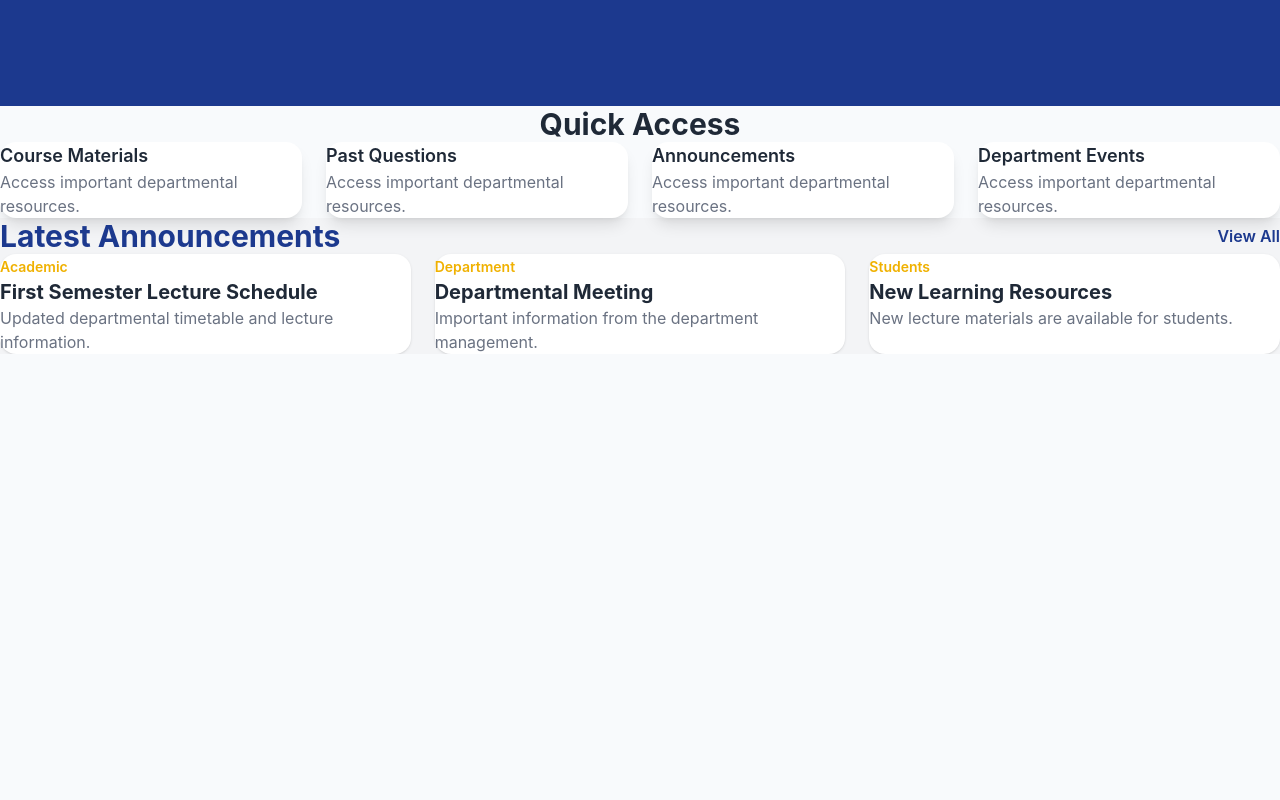
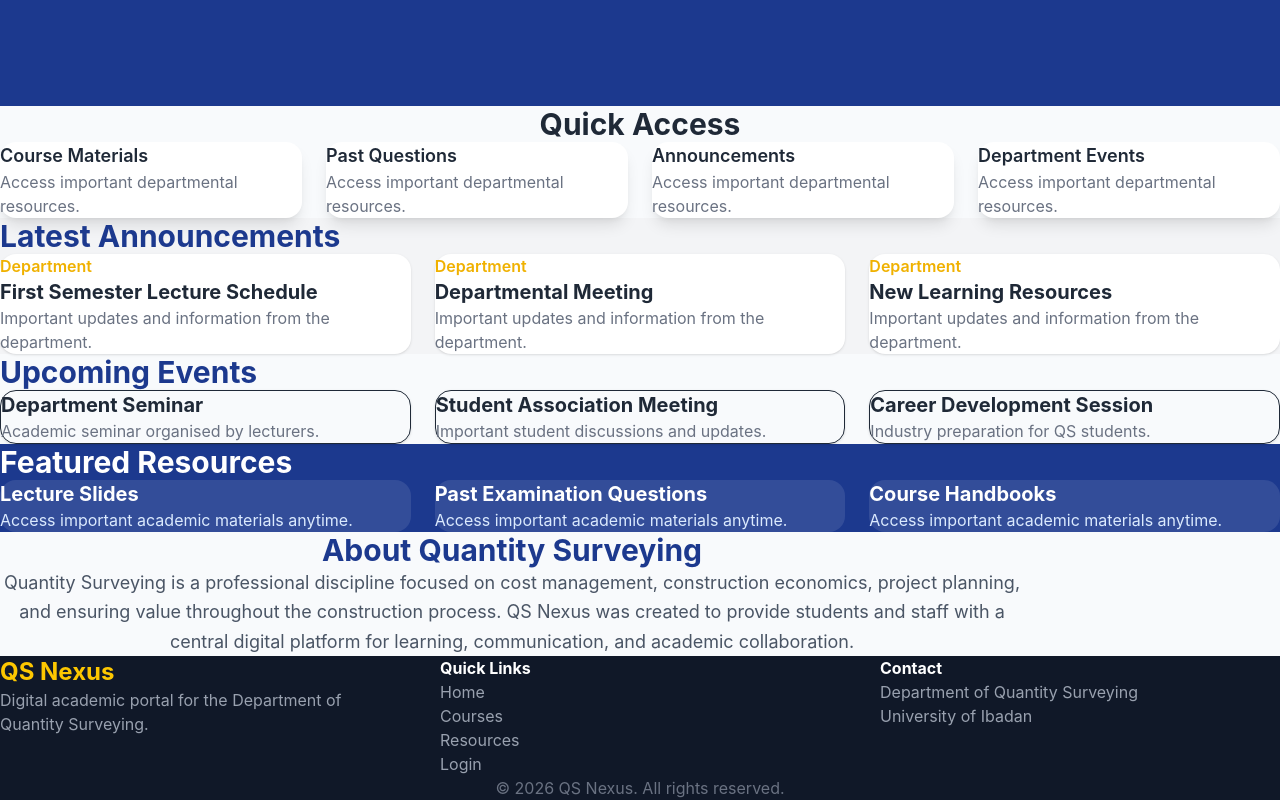
Before and after one commit to Yungdon83/qs-nexus, a React (Vite) app in the folder client/: page / in a window 1280 px wide. Shown: the part 582-1382 px from the top of the page. Before the commit the page ends 936 px from the top, so only its background shows below. Built offline with nearby package versions, Linux system fonts and the light colour scheme.

Commit message:
Completed QS Nexus public homepage

```diff
--- a/client/src/pages/Home.jsx
+++ b/client/src/pages/Home.jsx
@@ -28,10 +28,9 @@
 
             <div className="mt-8 flex gap-4">
 
-              <button className="bg-yellow-400 text-blue-900 px-6 py-3 rounded-xl font-semibold hover:bg-yellow-300">
+              <button className="bg-yellow-400 text-blue-900 px-6 py-3 rounded-xl font-semibold">
                 Student Portal
               </button>
-
 
               <button className="border border-white px-6 py-3 rounded-xl hover:bg-white hover:text-blue-900">
                 Explore Courses
@@ -42,41 +41,28 @@
           </div>
 
 
-
           <div className="bg-white/10 backdrop-blur-lg rounded-3xl p-10">
 
             <div className="grid grid-cols-2 gap-6">
 
-              <div className="bg-white/10 p-6 rounded-xl">
+              {[
+                ["500+", "Students"],
+                ["50+", "Courses"],
+                ["30+", "Lecturers"],
+                ["5", "Levels"]
+              ].map(([number, text]) => (
+
+                <div key={text} className="bg-white/10 p-6 rounded-xl">
+
                   <h2 className="text-3xl font-bold text-yellow-400">
-                  500+
+                    {number}
                   </h2>
-                <p>Students</p>
+
+                  <p>{text}</p>
+
                 </div>
 
-
-              <div className="bg-white/10 p-6 rounded-xl">
-                <h2 className="text-3xl font-bold text-yellow-400">
-                  50+
-                </h2>
-                <p>Courses</p>
-              </div>
-
-
-              <div className="bg-white/10 p-6 rounded-xl">
-                <h2 className="text-3xl font-bold text-yellow-400">
-                  30+
-                </h2>
-                <p>Lecturers</p>
-              </div>
-
-
-              <div className="bg-white/10 p-6 rounded-xl">
-                <h2 className="text-3xl font-bold text-yellow-400">
-                  5
-                </h2>
-                <p>Levels</p>
-              </div>
+              ))}
 
             </div>
 
@@ -106,7 +92,7 @@
               "Past Questions",
               "Announcements",
               "Department Events"
-            ].map((item) => (
+            ].map((item)=>(
 
               <div
                 key={item}
@@ -134,79 +120,217 @@
 
 
 
-      {/* Announcements Section */}
+      {/* Announcements */}
 
       <section className="py-20 bg-gray-100 px-6">
 
         <div className="max-w-7xl mx-auto">
 
-
-          <div className="flex justify-between items-center mb-10">
-
-            <h2 className="text-3xl font-bold text-blue-900">
+          <h2 className="text-3xl font-bold text-blue-900 mb-10">
             Latest Announcements
           </h2>
 
 
-            <button className="text-blue-900 font-semibold hover:text-yellow-500">
-              View All
-            </button>
+          <div className="grid md:grid-cols-3 gap-6">
+
+            {[
+              "First Semester Lecture Schedule",
+              "Departmental Meeting",
+              "New Learning Resources"
+            ].map((item)=>(
+
+              <div key={item} className="bg-white rounded-2xl shadow p-6">
+
+                <p className="text-yellow-500 font-semibold">
+                  Department
+                </p>
+
+                <h3 className="font-bold text-xl mt-3">
+                  {item}
+                </h3>
+
+                <p className="text-gray-500 mt-3">
+                  Important updates and information from the department.
+                </p>
 
               </div>
 
+            ))}
+
+          </div>
+
+        </div>
+
+      </section>
+
+
+
+
+      {/* Events */}
+
+      <section className="py-20 px-6">
+
+        <div className="max-w-7xl mx-auto">
+
+          <h2 className="text-3xl font-bold text-blue-900 mb-10">
+            Upcoming Events
+          </h2>
 
 
           <div className="grid md:grid-cols-3 gap-6">
 
+            {[
+              ["Department Seminar", "Academic seminar organised by lecturers."],
+              ["Student Association Meeting", "Important student discussions and updates."],
+              ["Career Development Session", "Industry preparation for QS students."]
+            ].map(([title, description])=>(
 
-            <div className="bg-white rounded-2xl shadow p-6">
+              <div
+                key={title}
+                className="border rounded-2xl p-6 shadow-sm hover:shadow-lg transition"
+              >
 
-              <span className="text-sm text-yellow-500 font-semibold">
-                Academic
-              </span>
-
-              <h3 className="font-bold text-xl mt-3">
-                First Semester Lecture Schedule
+                <h3 className="text-xl font-bold">
+                  {title}
                 </h3>
 
                 <p className="text-gray-500 mt-3">
-                Updated departmental timetable and lecture information.
+                  {description}
+                </p>
+
+              </div>
+
+            ))}
+
+          </div>
+
+        </div>
+
+      </section>
+
+
+
+
+      {/* Featured Resources */}
+
+      <section className="py-20 bg-blue-900 text-white px-6">
+
+        <div className="max-w-7xl mx-auto">
+
+          <h2 className="text-3xl font-bold mb-10">
+            Featured Resources
+          </h2>
+
+
+          <div className="grid md:grid-cols-3 gap-6">
+
+            {[
+              "Lecture Slides",
+              "Past Examination Questions",
+              "Course Handbooks"
+            ].map((resource)=>(
+
+              <div key={resource} className="bg-white/10 rounded-2xl p-6">
+
+                <h3 className="text-xl font-bold">
+                  {resource}
+                </h3>
+
+                <p className="text-blue-100 mt-3">
+                  Access important academic materials anytime.
+                </p>
+
+              </div>
+
+            ))}
+
+          </div>
+
+        </div>
+
+      </section>
+
+
+
+
+      {/* Department Overview */}
+
+      <section className="py-20 px-6">
+
+        <div className="max-w-5xl mx-auto text-center">
+
+          <h2 className="text-3xl font-bold text-blue-900">
+            About Quantity Surveying
+          </h2>
+
+          <p className="mt-6 text-gray-600 text-lg leading-relaxed">
+            Quantity Surveying is a professional discipline focused on
+            cost management, construction economics, project planning,
+            and ensuring value throughout the construction process.
+            QS Nexus was created to provide students and staff with a
+            central digital platform for learning, communication,
+            and academic collaboration.
+          </p>
+
+        </div>
+
+      </section>
+
+
+
+
+      {/* Footer */}
+
+      <footer className="bg-gray-900 text-white py-12 px-6">
+
+        <div className="max-w-7xl mx-auto grid md:grid-cols-3 gap-10">
+
+
+          <div>
+
+            <h2 className="text-2xl font-bold text-yellow-400">
+              QS Nexus
+            </h2>
+
+            <p className="mt-4 text-gray-400">
+              Digital academic portal for the Department of Quantity Surveying.
             </p>
 
           </div>
 
 
 
-            <div className="bg-white rounded-2xl shadow p-6">
+          <div>
 
-              <span className="text-sm text-yellow-500 font-semibold">
-                Department
-              </span>
-
-              <h3 className="font-bold text-xl mt-3">
-                Departmental Meeting
+            <h3 className="font-bold mb-4">
+              Quick Links
             </h3>
 
-              <p className="text-gray-500 mt-3">
-                Important information from the department management.
-              </p>
+            <ul className="space-y-2 text-gray-400">
+
+              <li>Home</li>
+              <li>Courses</li>
+              <li>Resources</li>
+              <li>Login</li>
+
+            </ul>
 
           </div>
 
 
 
-            <div className="bg-white rounded-2xl shadow p-6">
+          <div>
 
-              <span className="text-sm text-yellow-500 font-semibold">
-                Students
-              </span>
-
-              <h3 className="font-bold text-xl mt-3">
-                New Learning Resources
+            <h3 className="font-bold mb-4">
+              Contact
             </h3>
 
-              <p className="text-gray-500 mt-3">
-                New lecture materials are available for students.
+            <p className="text-gray-400">
+              Department of Quantity Surveying
+            </p>
+
+            <p className="text-gray-400">
+              University of Ibadan
             </p>
 
           </div>
@@ -215,9 +339,14 @@
         </div>
 
 
+        <div className="text-center text-gray-500 mt-10">
+
+          © {new Date().getFullYear()} QS Nexus. All rights reserved.
+
         </div>
 
-      </section>
+
+      </footer>
 
 
     </div>
```
Lines whose indentation alone changed are shown as unchanged.
